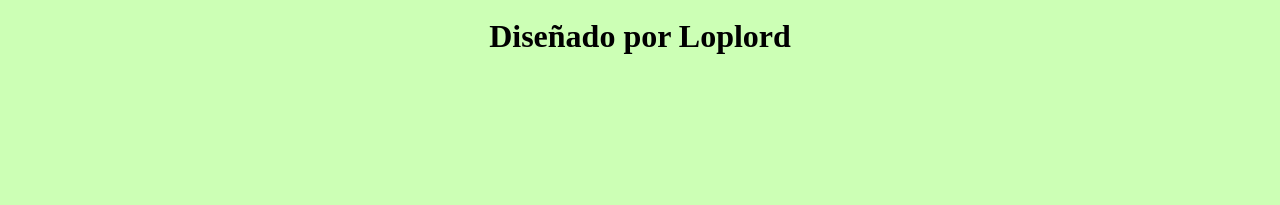
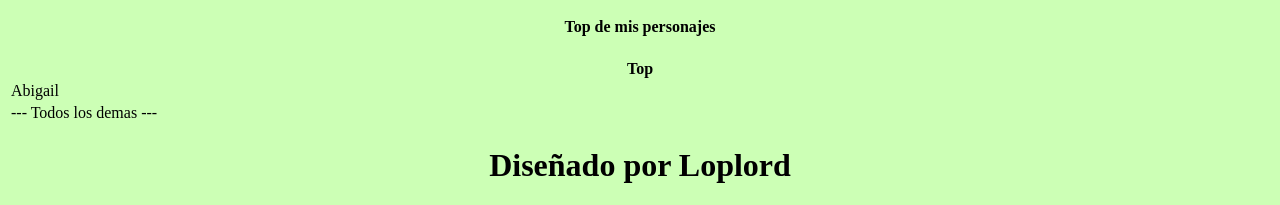
Before and after one commit to Loplord/Stardew-Valley, a plain HTML site: page personajes.html in a window 1280 px wide. Shown: the part 1703-1908 px from the top of the page. Before the commit the page ends 1780 px from the top, so only its background shows below. Drawn offline with Linux system fonts and the light colour scheme.

Commit message:
Add files via upload

```diff
--- a/personajes.html
+++ b/personajes.html
@@ -321,6 +321,22 @@
   </section>
 </main>
 
+      <h4 style="text-align: center;"> Top de mis personajes </h4>
+
+
+<table style="width:100%">
+  <tr>
+    <th>Top</th>
+  </tr>
+  <tr>
+    <td>Abigail</td>
+  </tr>
+  <tr>
+    <td>--- Todos los demas ---</td>
+  </tr>
+
+</table>
+
 <button onclick="topFunction()" id="myBtn" title="Go to top">Volver</button>
 <script type="text/javascript" src="Javascript/java.js"></script>
 <footer>
```
Also changed, not shown: mina.html (+6 -1 lines), pesca.html (+4 -0 lines).
